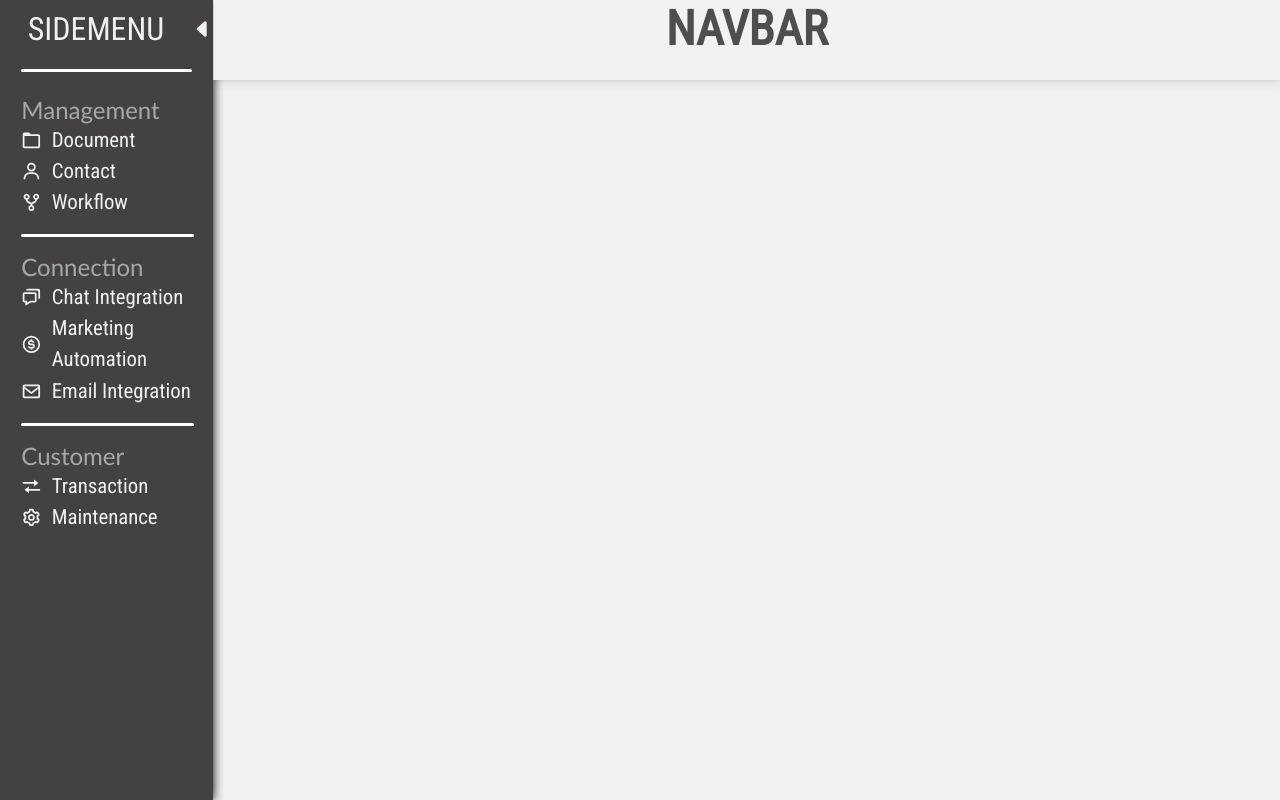
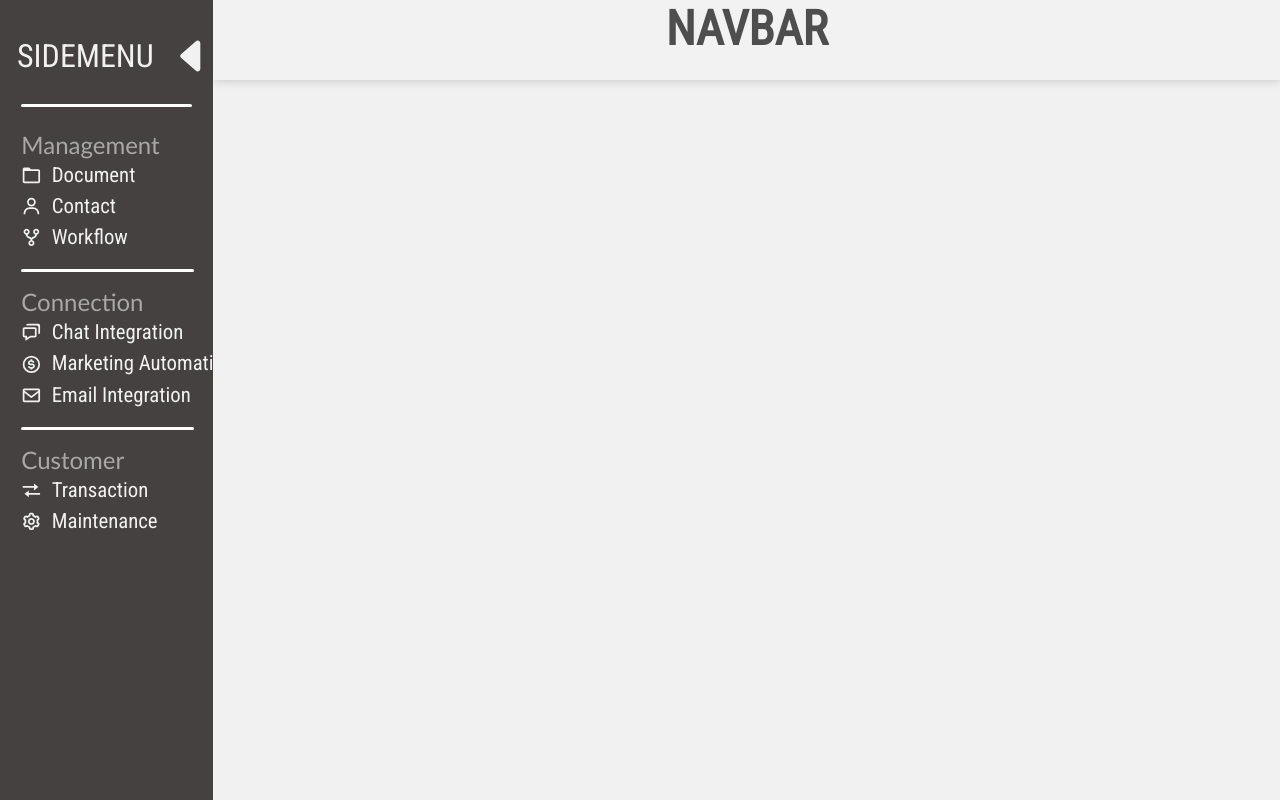
Before and after one commit to joao-erik2077/react-dashboard-ui, a React (Create React App) app: page / in a window 1280 px wide. Built offline with nearby package versions, Linux system fonts and the light colour scheme; a web font is replaced by a local one.

Commit message:
Sidebar opening and closing animations

```diff
--- a/src/App.scss
+++ b/src/App.scss
@@ -10,16 +10,35 @@
     }
 }
 
-.close {
-    animation: close 0.5s normal forwards ease-in-out;
+.sidebar {
     white-space: nowrap;
     overflow: hidden;
 }
 
-@keyframes close {
+.close {
+    animation: closeSidemenu 0.5s normal forwards ease-in-out;
+}
+
+.open {
+    animation: openSidemenu 0.5s normal forwards ease-in-out;
+}
+
+@keyframes closeSidemenu {
     from {
         width: 16.7%;
-    } to {
+    }
+
+    to {
         width: 0;
     }
 }
+
+@keyframes openSidemenu {
+    from {
+        width: 0;
+    }
+
+    to {
+        width: 16.7%;
+    }
+}
--- a/src/components/DashboardNavbar/DashboardNavbar.scss
+++ b/src/components/DashboardNavbar/DashboardNavbar.scss
@@ -16,3 +16,12 @@ $navbar: #f2f2f2;
     font-size: 3rem;
     font-weight: bold;
 }
+
+.OpenSidemenu {
+    position: fixed;
+    left: 0.5vw;
+    top: 2vh;
+    font-size: 4rem;
+    color: black;
+    cursor: pointer;
+}
--- a/src/components/DashboardNavbar/DashboardNavbar.tsx
+++ b/src/components/DashboardNavbar/DashboardNavbar.tsx
@@ -1,12 +1,21 @@
 import React from 'react';
 import './DashboardNavbar.scss';
+
+import { BsFillCaretRightFill } from 'react-icons/bs';
 
 function DashboardNavbar() {
     return (
         <div className="DashboardNavbar">
+            <BsFillCaretRightFill className='OpenSidemenu' onClick={openSidemenu} />
             <h1 className="NavbarTitle">NAVBAR</h1>
         </div>
     );
 }
 
+function openSidemenu() {
+    const sidebar = document.querySelector('.sidebar');
+    sidebar?.classList.remove('close');
+    sidebar?.classList.add('open');
+}
+
 export default DashboardNavbar;
--- a/src/components/DashboardSidebar/DashboardSidebar.scss
+++ b/src/components/DashboardSidebar/DashboardSidebar.scss
@@ -34,7 +34,7 @@ $sidebar: #444140;
     justify-content: space-between;
     align-items: center;
     font-size: 2rem;
-    margin-top: 0.3rem;
+    margin-top: 1.5rem;
     width: 100%;
 
     .SidebarNavbarTitle {
@@ -47,7 +47,8 @@ $sidebar: #444140;
         align-items: flex-start;
         cursor: pointer;
         transition: 0.3s;
-        width: 10%;
+        width: 20%;
+        font-size: 4rem;
 
         &:hover {
             color: #c1c1c1;
--- a/src/components/DashboardSidebar/DashboardSidebar.tsx
+++ b/src/components/DashboardSidebar/DashboardSidebar.tsx
@@ -22,6 +22,7 @@ function DashboardSidebar() {
 
 function dismiss() {
     const sidebar = document.querySelector('.sidebar');
+    sidebar?.classList.remove('open');
     sidebar?.classList.add('close');
 }
 
--- a/src/components/DashboardSidebar/SidebarItemList/SidebarItemList.scss
+++ b/src/components/DashboardSidebar/SidebarItemList/SidebarItemList.scss
@@ -4,6 +4,7 @@ $align_margin: 10%;
     height: inherit;
     flex-grow: 1;
     overflow-y: auto;
+    overflow-x: hidden;
     .SidebarListSection {
         display: flex;
         flex-direction: column;
```
